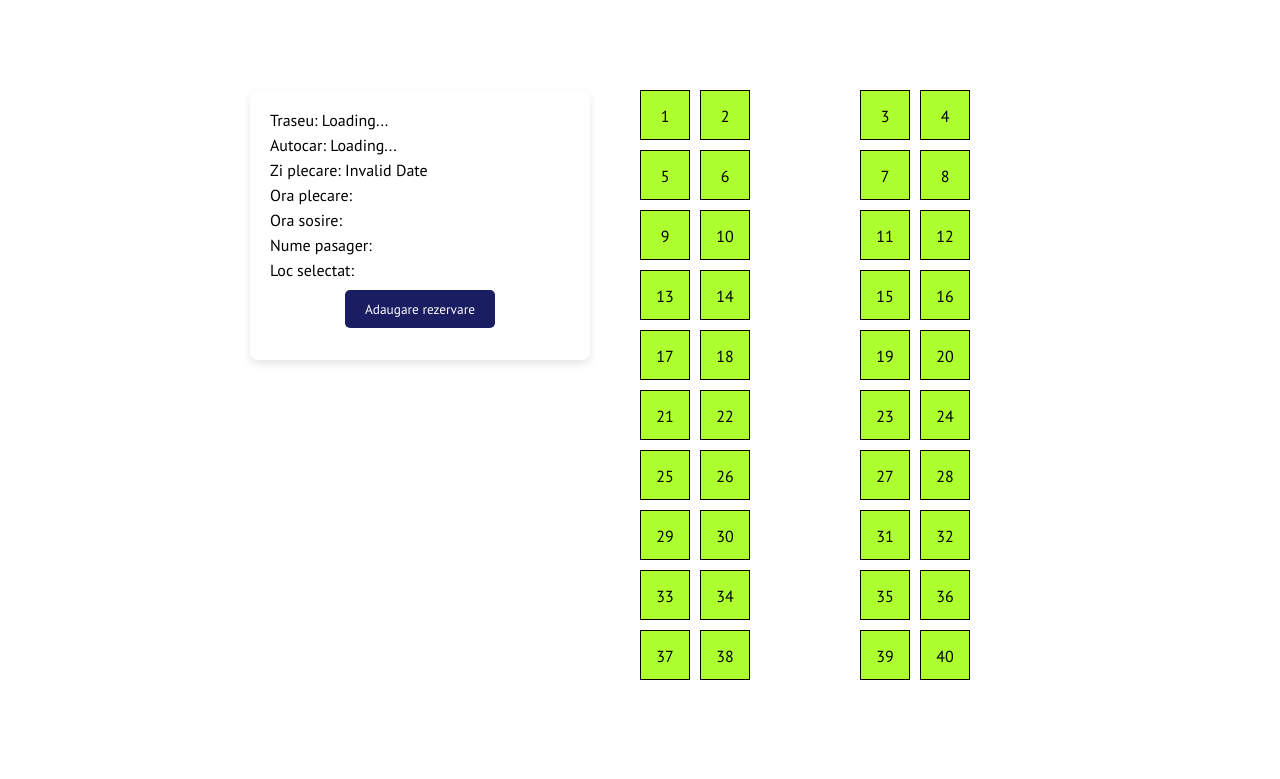
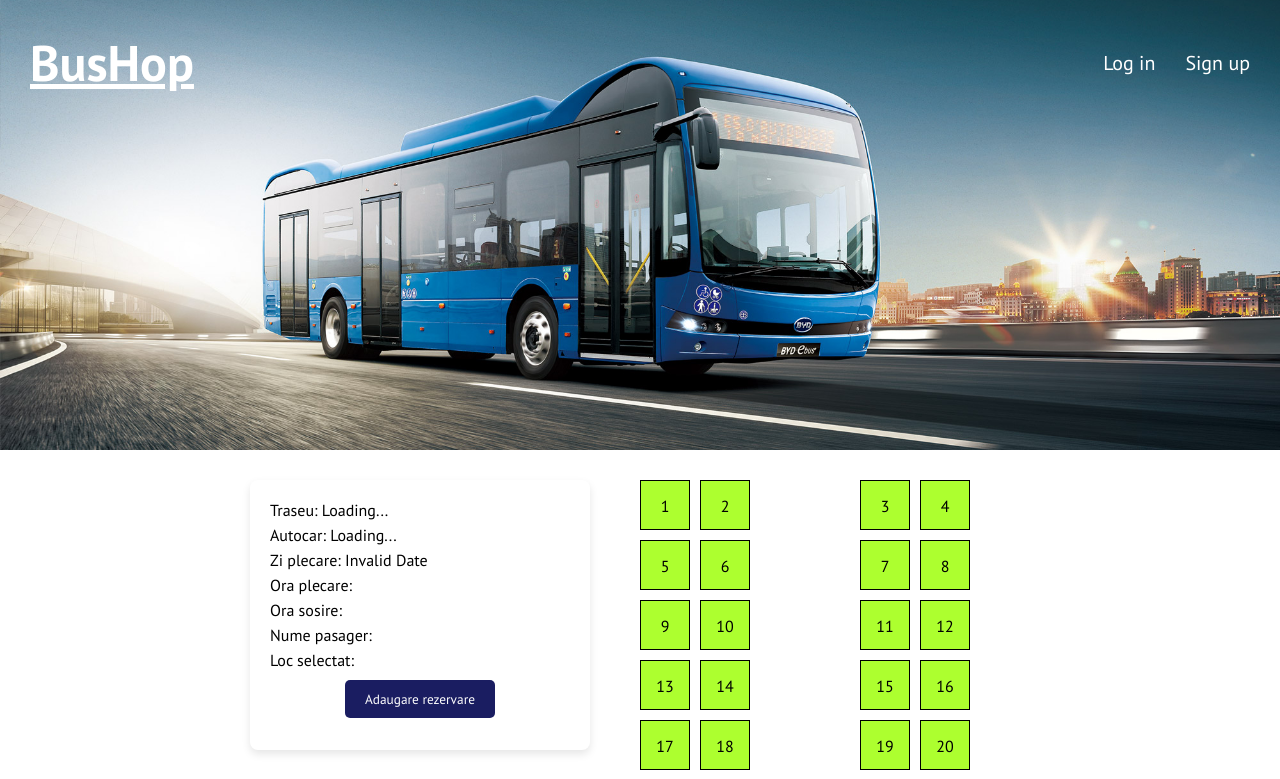
Before and after one commit to Tudor-Bondoc/BusHop, a React (Vite) app in the folder client/: page /adaugare_rezervare/1 in a window 1280 px wide. Shown: the top 779 px of the page. Built offline with nearby package versions, Linux system fonts and the light colour scheme; no server answers.

Commit message:
finished add rezervare style kind of

```diff
--- a/client/src/pages/AddRezervare.jsx
+++ b/client/src/pages/AddRezervare.jsx
@@ -3,6 +3,7 @@ import { useParams, useNavigate } from "react-router-dom";
 import axios from "axios";
 import * as Yup from 'yup'
 import Scaun from "../components/Scaun";
+import Header from "../components/Header";
 import { AuthContext } from '../helpers/AuthContext'
 import "../styles/AddRezervare.css"
 
@@ -100,6 +101,10 @@ export default function AddRezervare() {
 
     return(
 
+        <>
+
+        <Header />
+
         <div className="add--rezervare--container">
 
         <div className="form--container--default2 form--modified">
@@ -123,5 +128,7 @@ export default function AddRezervare() {
         </div>
 
         </div>
+
+        </>
     )
 }
--- a/client/src/styles/AddRezervare.css
+++ b/client/src/styles/AddRezervare.css
@@ -1,13 +1,14 @@
 .add--rezervare--container {
     padding: 10px;
     position: relative;
-    margin-top: 30px;
+    margin-top: -30px;
     margin-left: auto;
     margin-right: auto;
     display: flex;
     flex-direction: row;
     justify-content: space-between;
     width: 800px;
+    z-index: 3;
 }
 
 .form--modified {
```
Also changed, not shown: client/src/pages/Profile.jsx (+0 -22 lines).
